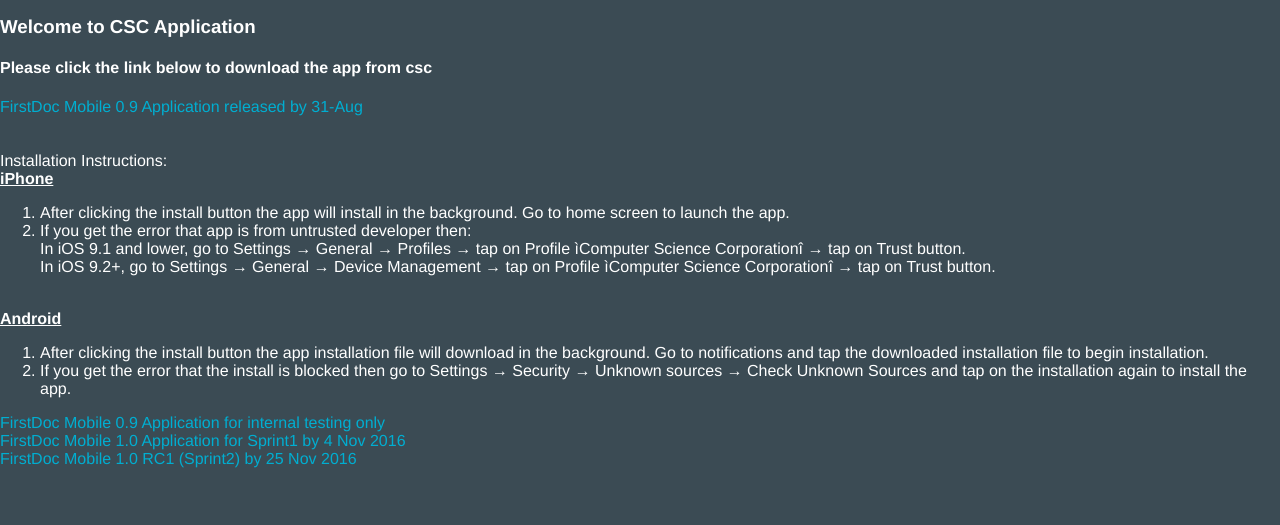
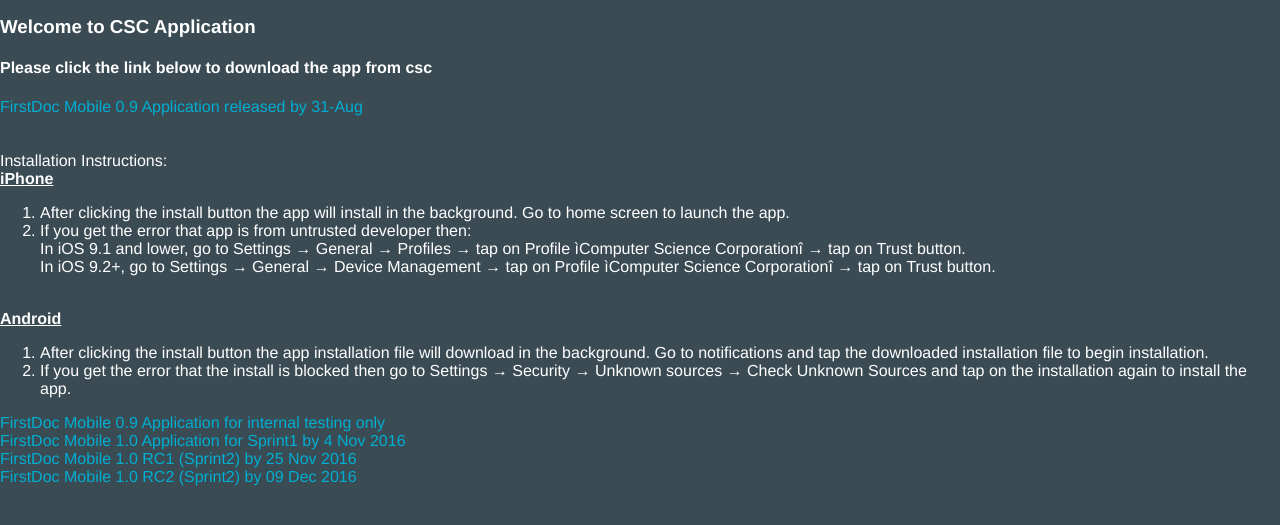
Before and after one commit to snguyen39/cscfirstdoc-1480572980155, a website: page views/index.html in a window 1280 px wide. Shown: the part 179-704 px from the top of the page. Drawn offline with Linux system fonts and the light colour scheme.

Commit message:
Update index.html

```diff
--- a/views/index.html
+++ b/views/index.html
@@ -47,6 +47,8 @@
     <a href="itms-services://?action=download-manifest&url=https://cscfirstdoc.mybluemix.net/build/FirstDocMobileSprint1.plist">FirstDoc Mobile 1.0 Application for Sprint1 by 4 Nov 2016</a>
 	</br>
    <a href="itms-services://?action=download-manifest&url=https://cscfirstdoc.mybluemix.net/build/FirstDocMobileSprint2Branch.plist">FirstDoc Mobile 1.0 RC1 (Sprint2) by 25 Nov 2016</a>
+        </br>
+   <a href="itms-services://?action=download-manifest&url=https://cscfirstdoc.mybluemix.net/build/FirstDocMobileSprint3Branch.plist">FirstDoc Mobile 1.0 RC2 (Sprint2) by 09 Dec 2016</a>
     <script type="text/javascript" src="scripts/detect.js"></script>
 </body>
 </html>
```
